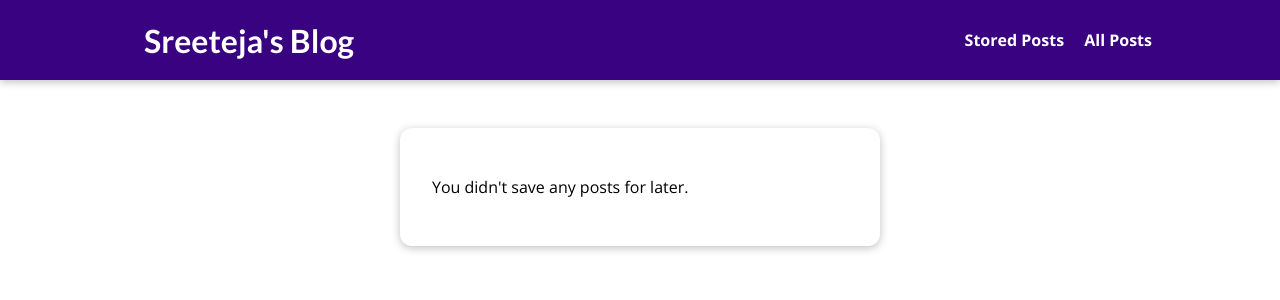
After one commit to Sreeteja332/my_site, a Django app: page /read-later in a window 1280 px wide. The commit adds this page. Shown: the top 300 px of the page. Run offline with Django 5.2, Linux system fonts and the light colour scheme.

Commit message:
till read later

```diff
--- /dev/null
+++ b/blog/static/blog/stored-posts.css
@@ -0,0 +1,39 @@
+#main-navigation {
+    background-color: #390281;
+    box-shadow: 0 2px 8px rgba(0, 0, 0, 0.25);
+}
+
+#stored-posts {
+    margin: 8rem auto 3rem auto;
+    padding: 2rem;
+    border-radius: 12px;
+    box-shadow: 0 2px 8px rgba(0, 0, 0, 0.25);
+    background-color: white;
+    width: 90%;
+    max-width: 30rem;
+}
+
+#stored-posts ul {
+    list-style: none;
+    margin: 0;
+    padding: 0;
+}
+
+#stored-posts li {
+    margin: 1rem 0;
+}
+
+#stored-posts a {
+    display: block;
+    padding: 1rem;
+    width: 100%;
+    text-decoration: none;
+    border: 1px solid #ccc;
+    color: #1b1b1b;
+    font-weight: bold;
+}
+
+#stored-posts a:hover,
+#stored-posts a:active {
+    background-color: #ccc;
+}
--- /dev/null
+++ b/blog/templates/blog/stored-posts.html
@@ -0,0 +1,23 @@
+{% extends "base.html" %}
+{% load static %}
+
+{% block title %}
+    My Stored Posts
+{% endblock %}
+
+{%block css_files%}
+    <link rel="stylesheet" href="{%static "blog/stored-posts.css"%}">
+{%endblock%}
+
+{% block content %}
+    <section id = "stored-posts">
+        {% if not has_posts %}
+            <p>You didn't save any posts for later.</p>
+        {% endif %}
+        <ul>
+        {% for post in posts %}
+            <li><a href="{% url "post-detail-page" post.slug %}">{{ post.title }}</a></li>
+        {% endfor %}
+        </ul>
+    </section>
+{% endblock %}
--- a/blog/urls.py
+++ b/blog/urls.py
@@ -6,5 +6,6 @@ urlpatterns = [
     path("",views.StartingPageView.as_view(),name="starting-page"),
     path("posts",views.AllPostsView.as_view(),name="posts-page"),
     path("posts/<slug:slug>",views.SinglePostView.as_view(),
-        name="post-detail-page")#/posts/(my-first-post)--> this concept is called slug
+        name="post-detail-page"),#/posts/(my-first-post)--> this concept is called slug
+    path("read-later",views.ReadLaterView.as_view(),name="read-later")
 ]
--- a/blog/views.py
+++ b/blog/views.py
@@ -80,3 +80,34 @@ class SinglePostView(View):
 #         "post":identified_post,
 #         "post_tags":identified_post.tags.all()
 #     })
+
+class ReadLaterView(View):
+    def get(self, request):
+        stored_posts = request.session.get("stored_posts")
+
+        context = {}
+
+        if stored_posts is None or len(stored_posts) == 0:
+            context["posts"] = []
+            context["has_posts"] = False
+        else:
+            posts = Post.objects.filter(id__in=stored_posts)
+            context["posts"] = posts
+            context["has_posts"] = True
+
+        return render(request, "blog/stored-posts.html", context)
+
+
+    def post(self, request):
+        stored_posts = request.session.get("stored_posts")
+
+        if stored_posts is None:
+            stored_posts = []
+
+        post_id = int(request.POST["post_id"])
+
+        if post_id not in stored_posts:
+            stored_posts.append(post_id)
+            request.session["stored_posts"] = stored_posts
+
+        return HttpResponseRedirect("/")
--- a/static/app.css
+++ b/static/app.css
@@ -36,6 +36,7 @@ h3 {
   text-decoration: none;
   color: white;
   font-weight: bold;
+  margin-left:1rem;
 }
 
 #main-navigation a:hover,
--- a/templates/base.html
+++ b/templates/base.html
@@ -13,6 +13,7 @@
     <header id = "main-navigation">
         <h1><a href="{%url "starting-page"%}">Sreeteja's Blog</a></h1>
         <nav>
+            <a href="{%url "read-later"%}">Stored Posts</a>
             <a href="{%url "posts-page"%}">All Posts</a>
         </nav>
     </header>
```
Also changed, not shown: blog/static/blog/post-detail.css (+18 -0 lines), blog/templates/blog/post-detail.html (+8 -0 lines), db.sqlite3.
